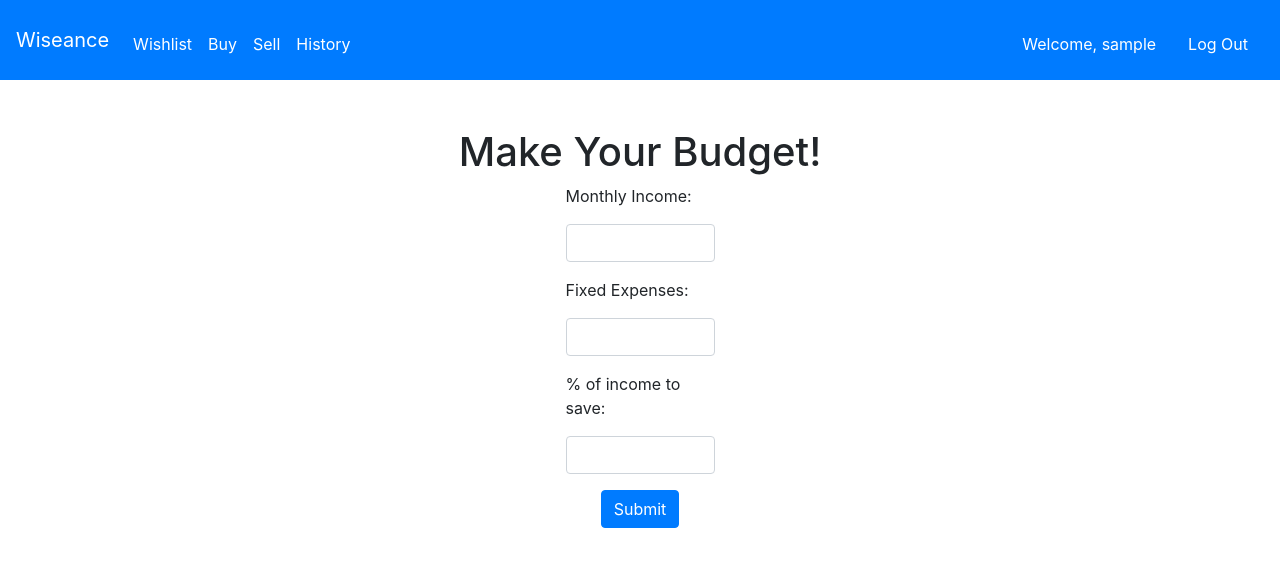
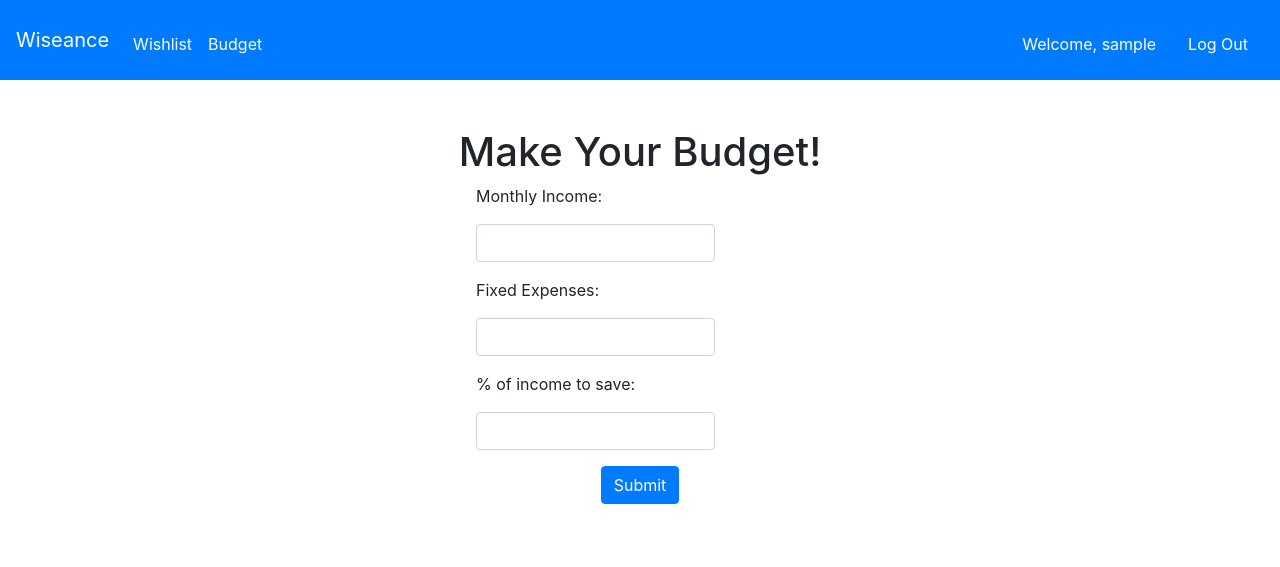
Before and after one commit to anthonypapetti/Wiseance, a Flask app: page /makebudget in a window 1280 px wide. Shown: the top 567 px of the page. Run offline with Flask 2, Linux system fonts and the light colour scheme; the visitor is signed in with stand-in values (Sample User, id 1); some libraries are stand-ins or nearby versions.

Commit message:
Added saving budgets, made a helper function I'm not using yet, as well as some bugfixes

```diff
--- a/forms.py
+++ b/forms.py
@@ -1,7 +1,7 @@
 from flask_wtf import FlaskForm, RecaptchaField, Recaptcha
-from wtforms import StringField, SubmitField, PasswordField, DecimalField, IntegerField
+from wtforms import StringField, SubmitField, PasswordField, DecimalField
 from wtforms.validators import DataRequired, Length, EqualTo, NumberRange
-from validators import UniqueRequired, VaildUsername, ValidPassword, ValidASIN
+from validators import UniqueRequired, VaildUsername, ValidPassword, ValidASIN, ValidSavings
 
 class LoginForm(FlaskForm):
     username = StringField("Username:", validators=[DataRequired(), VaildUsername], id="username")
@@ -17,6 +17,6 @@ class AddAmazonForm(FlaskForm):
     amazonlink = StringField("Add A Product:", validators=[DataRequired(), ValidASIN], id="amazonlink")
 
 class AddBudgetForm(FlaskForm):
-    monthlyincome = IntegerField("Monthly Income:", validators=[DataRequired()])
+    monthlyincome = DecimalField("Monthly Income:", validators=[DataRequired()])
     fixedexpenses = DecimalField("Fixed Expenses:", validators=[DataRequired()], places=2)
-    percentsavings = IntegerField(r"% of income to save:", validators=[DataRequired(), NumberRange(min=1, max=99)])
+    percentsavings = DecimalField(r"% of income to save:", validators=[DataRequired(), NumberRange(min=1, max=99), ValidSavings])
--- a/helpers.py
+++ b/helpers.py
@@ -4,6 +4,11 @@ import re
 import requests
 from bs4 import BeautifulSoup
 from run import app
+from decimal import Decimal
+from matplotlib import pyplot as plt
+from flask import session
+
+#decorator for login validation
 def login_required(f):
     """
     Decorate routes to require login.
@@ -17,6 +22,7 @@ def login_required(f):
         return f(*args, **kwargs)
     return decorated_function
 
+#Gets shortened amazon link extension
 #use ASIN.group(0) to get the full extension
 def get_ASIN(url):
     ASIN = re.search('(?:dp|o|gp|-)\/(B[0-9]{2}[0-9A-Z]{7}|[0-9]{9}(?:X|[0-9]))', url)
@@ -24,8 +30,8 @@ def get_ASIN(url):
     else: raise Exception("Not a valid link")
     return ASIN
 
+#scrape price and product title from page
 def get_amzn_data(link):
-    #scrape price and product title from page
     #gets amazon page
     page = requests.get(link, headers=app.config["REQUEST_HEADERS"])
     #initializes scraper
@@ -40,3 +46,24 @@ def get_amzn_data(link):
             regprice = regprice.get_text().strip()
             break
     return {"title":title,"regprice":regprice}
+
+
+#takes in an integer x and returns a Decimal object 0.0x
+def percentify(x):
+    if int(x) < 10:
+        percent = f"0.0{x}"
+    else:
+        percent = f"0.{x}"
+    return Decimal(percent)
+
+#takes in a SQLALCHEMY Budget object, saves a pie chart in static/images/budget_charts
+def make_budget_chart(budget):
+    plt.style.use("fivethirtyeight")
+    labels = ["Fixed expenses", "Saving Money", "Spending Money"]
+    slices = [budget.fixed_expenses, budget.saving_money, budget.spending_money]
+
+    plt.pie(slices, labels=labels, wedgeprops={"edgecolor": "black"}, autopct='$%i')
+
+    plt.title("My Budget")
+    plt.tight_layout()
+    plt.savefig(f"{session['user_id']}.png")
--- a/routes.py
+++ b/routes.py
@@ -1,9 +1,9 @@
 from run import app, db
 from flask import render_template, session, redirect, request, jsonify
 from forms import LoginForm, RegisterForm, AddAmazonForm, AddBudgetForm
-from models import User, Product
+from models import User, Product, Budget
 from werkzeug.security import generate_password_hash, check_password_hash
-from helpers import login_required, get_ASIN, get_amzn_data
+from helpers import login_required, get_ASIN, get_amzn_data, percentify
 import requests
 from bs4 import BeautifulSoup
 from decimal import Decimal
@@ -42,6 +42,7 @@ def register():
         db.session.add(user)
         db.session.commit()
         session["user_id"] = user.id
+        session["username"] = user.username
         return redirect("/")
     return render_template("register.html", form=form)
 
@@ -128,4 +129,28 @@ def amznhelp():
 @login_required
 def makebudget():
     form = AddBudgetForm()
+    if form.validate_on_submit():
+        #Get data
+        #amount of money to save
+        saving_money = Decimal(form.monthlyincome.data) * percentify(form.percentsavings.data)
+        #amount of money to spend
+        spending_money = Decimal(form.monthlyincome.data) - Decimal(form.fixedexpenses.data) - saving_money
+        print(f"Savings: {saving_money}, Spending: {spending_money}")
+
+        #Save data to budget
+        #check if data already exist
+        otherbudget = Budget.query.filter_by(user_id=session["user_id"]).first()
+        if otherbudget:
+            #change data
+            otherbudget.income = form.monthlyincome.data
+            otherbudget.fixed_expenses = form.fixedexpenses.data
+            otherbudget.saving_money = saving_money
+            otherbudget.spending_money = spending_money
+            #commit changes
+            db.session.commit()
+        else:
+            #create new budget
+            mybudget = Budget(user_id=session["user_id"], income=form.monthlyincome.data, fixed_expenses=form.fixedexpenses.data, saving_money=saving_money, spending_money=spending_money)
+            db.session.add(mybudget)
+            db.session.commit()
     return render_template("makebudget.html", form=form)
--- a/templates/layout.html
+++ b/templates/layout.html
@@ -34,9 +34,7 @@
             	{% if session.user_id %}
                 	<ul class="navbar-nav mr-auto mt-2">
                     	<li class="nav-item active"><a class="nav-link" href="/wishlist">Wishlist</a></li>
-                    	<li class="nav-item active"><a class="nav-link" href="/buy">Buy</a></li>
-                    	<li class="nav-item active"><a class="nav-link" href="/sell">Sell</a></li>
-                    	<li class="nav-item active"><a class="nav-link" href="/history">History</a></li>
+                    	<li class="nav-item active"><a class="nav-link" href="/viewbudget">Budget</a></li>
                   	</ul>
                 	<ul class="navbar-nav ml-auto mt-2">
                         <li class="nav-item nav-link active"><a class="nav-link">Welcome, {{session["username"]}}</a></li>
--- a/templates/makebudget.html
+++ b/templates/makebudget.html
@@ -10,8 +10,8 @@
         {{form.csrf_token}}
         <!--Form Element 1-->
         <div class="row">
-            <div class="col-lg-5"></div>
-            <div class="col-lg-2">
+            <div class="col-lg-4"></div>
+            <div class="col-lg-3">
                 <div class="form-group">
                     <label>{{form.monthlyincome.label}}</label>
                     {{form.monthlyincome(class="form-control")}}
@@ -28,8 +28,8 @@
         </div>
         <!--Form Element 2-->
         <div class="row">
-            <div class="col-lg-5"></div>
-            <div class="col-lg-2">
+            <div class="col-lg-4"></div>
+            <div class="col-lg-3">
                 <div class="form-group">
                     <label>{{form.fixedexpenses.label}}</label>
                     {{form.fixedexpenses(class="form-control")}}
@@ -46,8 +46,8 @@
         </div>
         <!--Form Element 3-->
         <div class="row">
-            <div class="col-lg-5"></div>
-            <div class="col-lg-2">
+            <div class="col-lg-4"></div>
+            <div class="col-lg-3">
                 <div class="form-group">
                     <label>{{form.percentsavings.label}}</label>
                     {{form.percentsavings(class="form-control")}}
```
Also changed, not shown: config.py (+6 -3 lines), models.py (+9 -0 lines), validators.py (+8 -8 lines), 1 other file.
